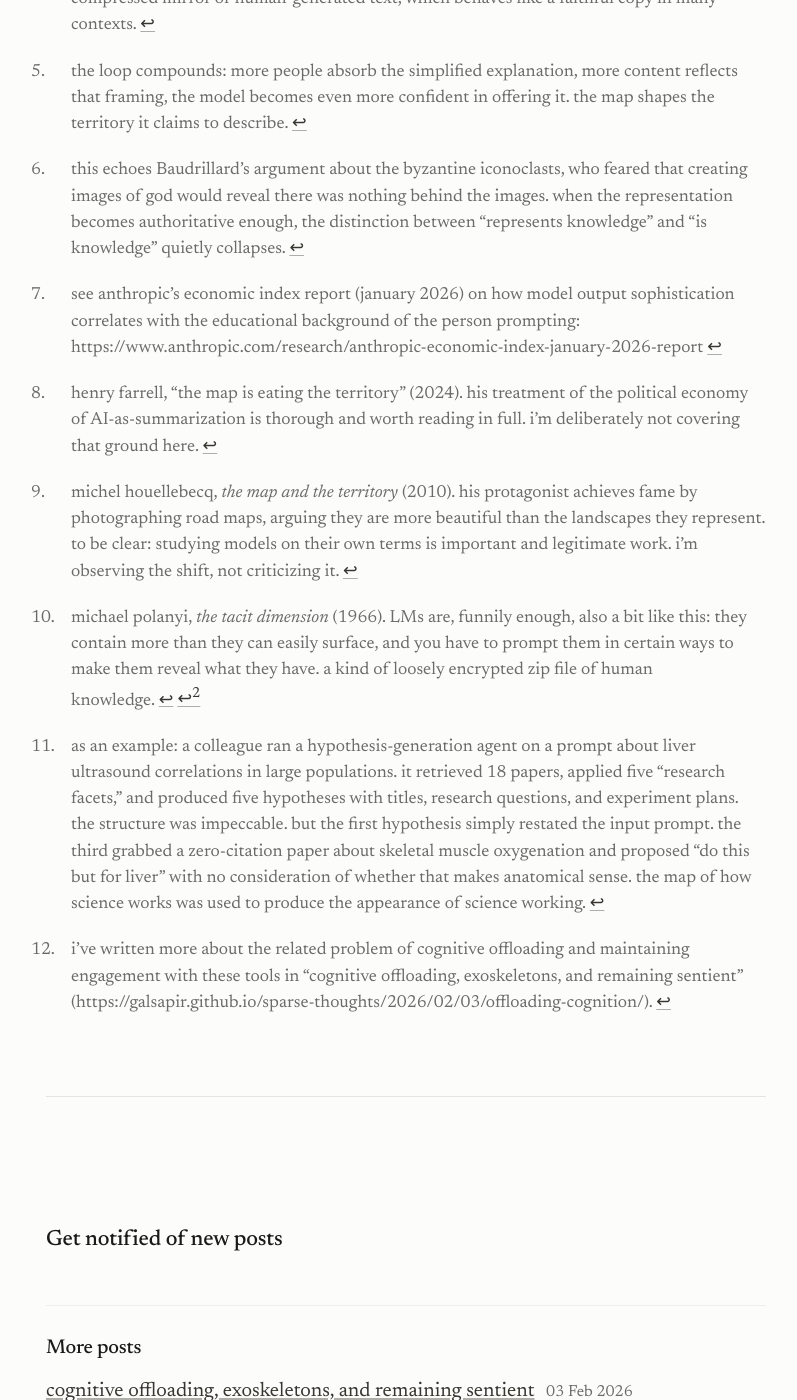
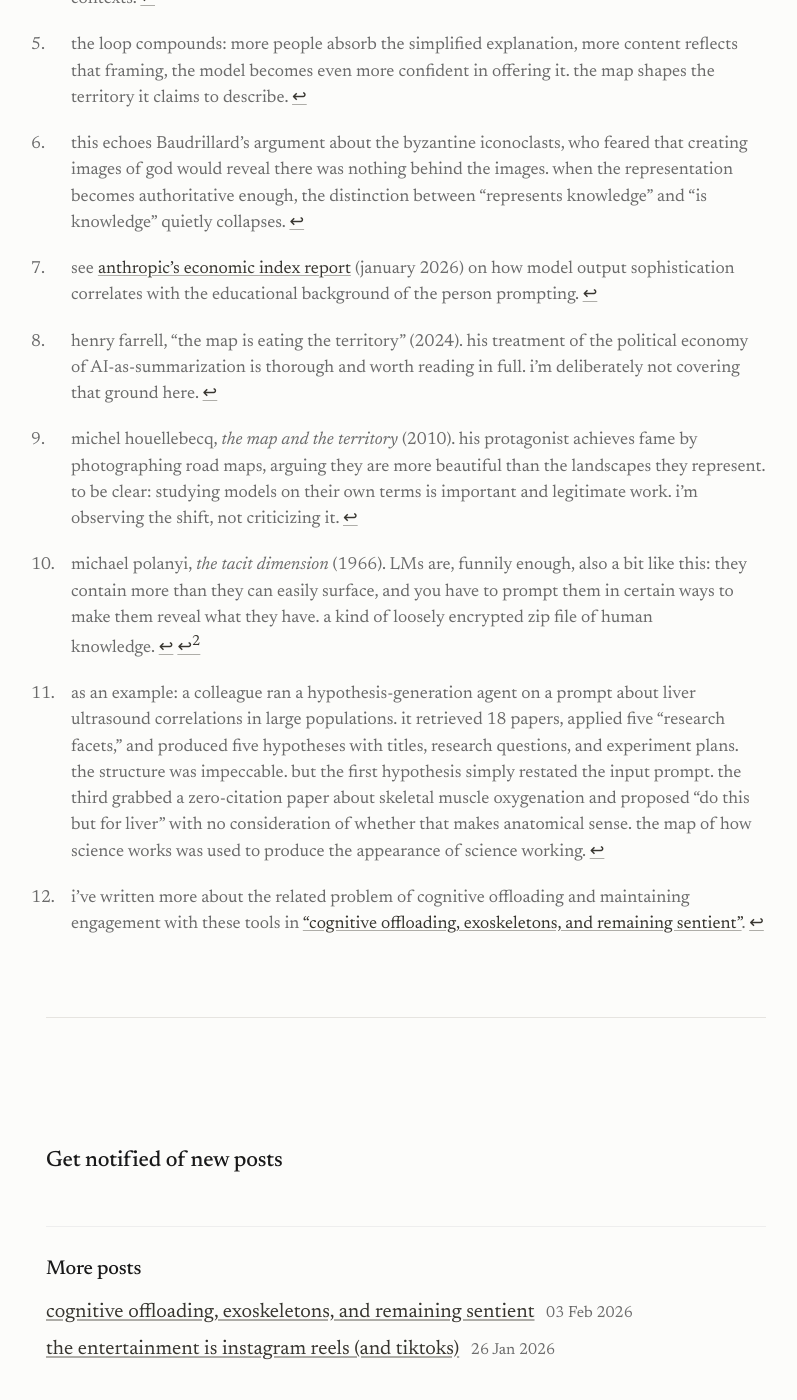
Before and after one commit to galsapir/sparse-thoughts, a Jekyll site: the page built from _posts/2026-04-11-map-and-territory.md, in a window 1280 px wide and 1400 px high, scrolled down 4262 px. Shown: the whole window, without its empty margins (234-1031 px from the left). Built offline with Jekyll 4.4.1, drawn with Linux system fonts in a browser that asks for light colours; some of the changed text lies outside the part shown.

Commit message:
fix: convert bare URLs to proper markdown hyperlinks in footnotes

```diff
--- a/_posts/2026-04-11-map-and-territory.md
+++ b/_posts/2026-04-11-map-and-territory.md
@@ -50,7 +50,7 @@ Borges' cartographers fell in love with map-making and forgot what it was for. t
 
 ---
 
-[^1]: jorge luis borges, "on exactitude in science" (1946). the full story is one paragraph long: https://kwarc.info/teaching/TDM/Borges.pdf
+[^1]: jorge luis borges, "on exactitude in science" (1946). the full story is [one paragraph long](https://kwarc.info/teaching/TDM/Borges.pdf)
 
 [^2]: i use "LMs" loosely here to mean the whole stack: language models, the systems built around them, the agents, the tools. the map is the whole thing, not just the weights.
 
@@ -62,7 +62,7 @@ Borges' cartographers fell in love with map-making and forgot what it was for. t
 
 [^6]: this echoes Baudrillard's argument about the byzantine iconoclasts, who feared that creating images of god would reveal there was nothing behind the images. when the representation becomes authoritative enough, the distinction between "represents knowledge" and "is knowledge" quietly collapses.
 
-[^7]: see anthropic's economic index report (january 2026) on how model output sophistication correlates with the educational background of the person prompting: https://www.anthropic.com/research/anthropic-economic-index-january-2026-report
+[^7]: see [anthropic's economic index report](https://www.anthropic.com/research/anthropic-economic-index-january-2026-report) (january 2026) on how model output sophistication correlates with the educational background of the person prompting.
 
 [^8]: henry farrell, "the map is eating the territory" (2024). his treatment of the political economy of AI-as-summarization is thorough and worth reading in full. i'm deliberately not covering that ground here.
 
@@ -72,4 +72,4 @@ Borges' cartographers fell in love with map-making and forgot what it was for. t
 
 [^11]: as an example: a colleague ran a hypothesis-generation agent on a prompt about liver ultrasound correlations in large populations. it retrieved 18 papers, applied five "research facets," and produced five hypotheses with titles, research questions, and experiment plans. the structure was impeccable. but the first hypothesis simply restated the input prompt. the third grabbed a zero-citation paper about skeletal muscle oxygenation and proposed "do this but for liver" with no consideration of whether that makes anatomical sense. the map of how science works was used to produce the appearance of science working.
 
-[^12]: i've written more about the related problem of cognitive offloading and maintaining engagement with these tools in "cognitive offloading, exoskeletons, and remaining sentient" (https://galsapir.github.io/sparse-thoughts/2026/02/03/offloading-cognition/).
+[^12]: i've written more about the related problem of cognitive offloading and maintaining engagement with these tools in ["cognitive offloading, exoskeletons, and remaining sentient"](https://galsapir.github.io/sparse-thoughts/2026/02/03/offloading-cognition/).
```
